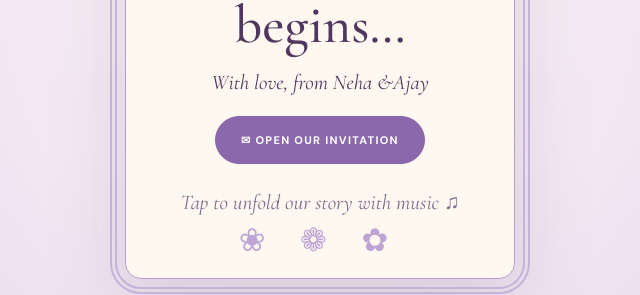
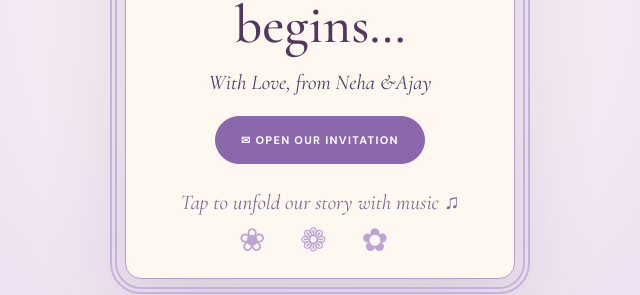
Before and after one commit to prakhar4170/tiwari-wedding, a plain HTML site: page index.html in a window 1280 px wide. Shown: the part 409-704 px from the top of the page, 320-960 px from the left. Drawn offline with nearby package versions, Linux system fonts and the light colour scheme; no server answers.

Commit message:
commit 2

```diff
--- a/index.html
+++ b/index.html
@@ -3026,7 +3026,7 @@
                     Something<br/>
                     beautiful<br/>begins…
                 </h2>
-                <p>With love, from Neha &amp;Ajay</p>
+                <p>With Love, from Neha &amp;Ajay</p>
                 <button class="btn" id="open-invite" type="button">✉ Open our invitation</button>
                 <p class="small">Tap to unfold our story with music ♫</p>
             </div>
```
